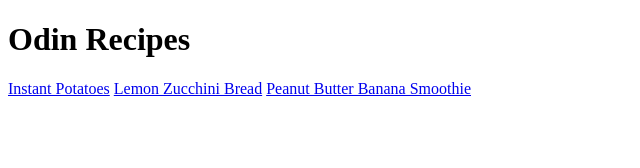
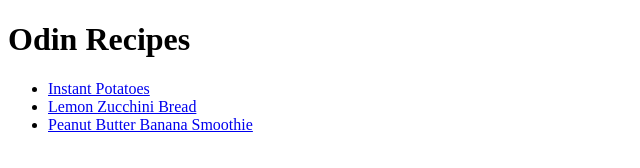
Before and after one commit to RayElAmal/odin-recipes, a plain HTML site: page index.html in a window 1280 px wide. Shown: the whole page, without its empty margins (0-640 px from the left). Drawn offline with Linux system fonts and the light colour scheme.

Commit message:
Put all links to recipes in an unordered list

```diff
--- a/index.html
+++ b/index.html
@@ -9,10 +9,10 @@
     <body>
         <h1>Odin Recipes</h1>
 
-        <a href="recipes/instant-potatoes.html">Instant Potatoes</a>
-
-        <a href="recipes/lemon-zucchini-bread.html">Lemon Zucchini Bread</a>
-
-        <a href="recipes/peanut-butter-banana-smoothie.html">Peanut Butter Banana Smoothie</a>
+        <ul>
+            <li><a href="recipes/instant-potatoes.html">Instant Potatoes</a></li>
+            <li><a href="recipes/lemon-zucchini-bread.html">Lemon Zucchini Bread</a></li>
+            <li><a href="recipes/peanut-butter-banana-smoothie.html">Peanut Butter Banana Smoothie</a></li>
+        </ul>
     </body>
 </html>
```
